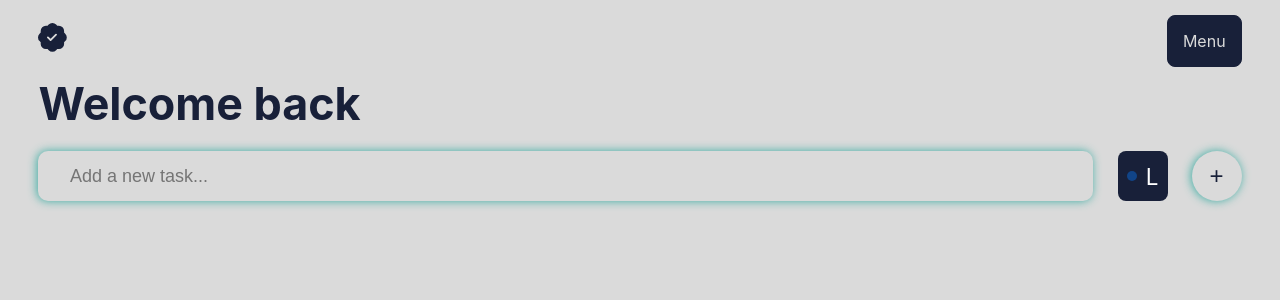
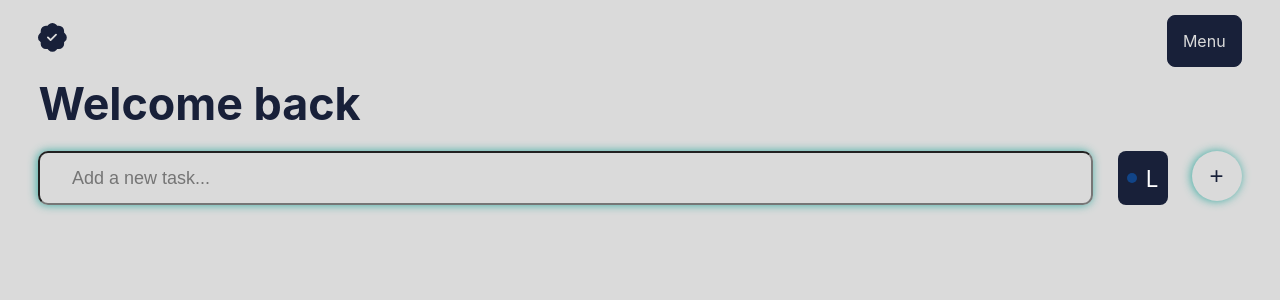
Before and after one commit to Wiliyy/todo, a React (Vite) app: page / in a window 1280 px wide. Shown: the top 300 px of the page. Built offline with nearby package versions, Linux system fonts and the light colour scheme.

Commit message:
fix add input

```diff
--- a/src/App.css
+++ b/src/App.css
@@ -313,7 +313,6 @@ margin-bottom: 10px;
   font-size: 18px;
   padding: 0 0 0 3%;
   box-shadow: -1px -0px 10px 0px var(--primary-background-3);
-  border: 0;
 }
 .todo-button{
   width: 50px!important;
```
